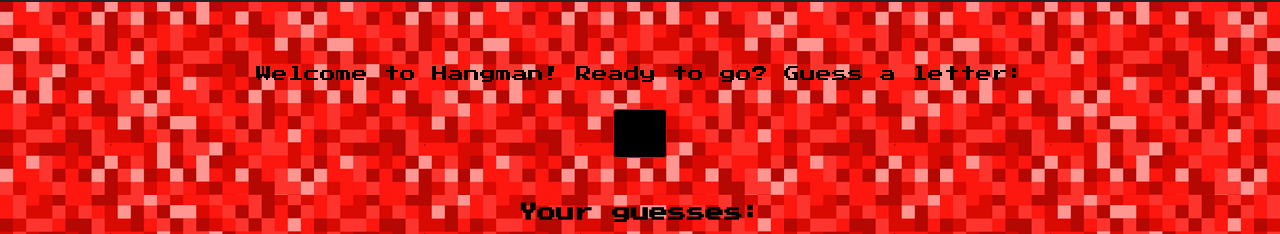
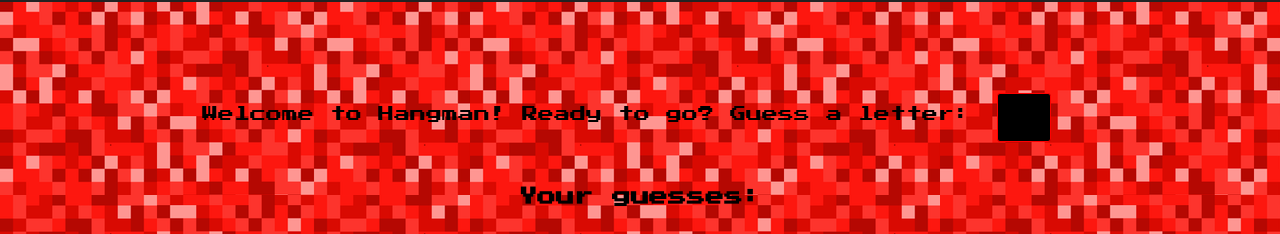
Before and after one commit to Ju1111/hangman_react_redux, a React (Create React App) app: page / in a window 1280 px wide. Shown: the part 208-442 px from the top of the page. Built offline with nearby package versions, Linux system fonts and the light colour scheme.

Commit message:
user input gets returned

```diff
--- a/src/components/input.js
+++ b/src/components/input.js
@@ -12,7 +12,7 @@ class Input extends PureComponent {
   }
 
   handleChange = (event) => {
-    event.preventDefault();
+    // event.preventDefault();
     this.props.userInput(event.target.value);
     // event.target.value = ''
   }
@@ -22,12 +22,10 @@ render() {
     return(
       <div className="inputForm">
         Welcome to Hangman! Ready to go? Guess a letter:
-        <form>
-          <input onChange={this.handleChange.bind(this)}
+          <input onChange={this.handleChange}
             className="userInput"
             type="text"
           />
-        </form>
       </div>
     );
   }
--- a/src/containers/Game.js
+++ b/src/containers/Game.js
@@ -18,6 +18,6 @@ export class Game extends PureComponent {
   }
 }
 
-const mapStateToProps = ({guesses}) => ({guesses})
+const mapStateToProps = ({Word:{guesses}}) => ({guesses})
 
 export default connect(mapStateToProps)(Game)
```
